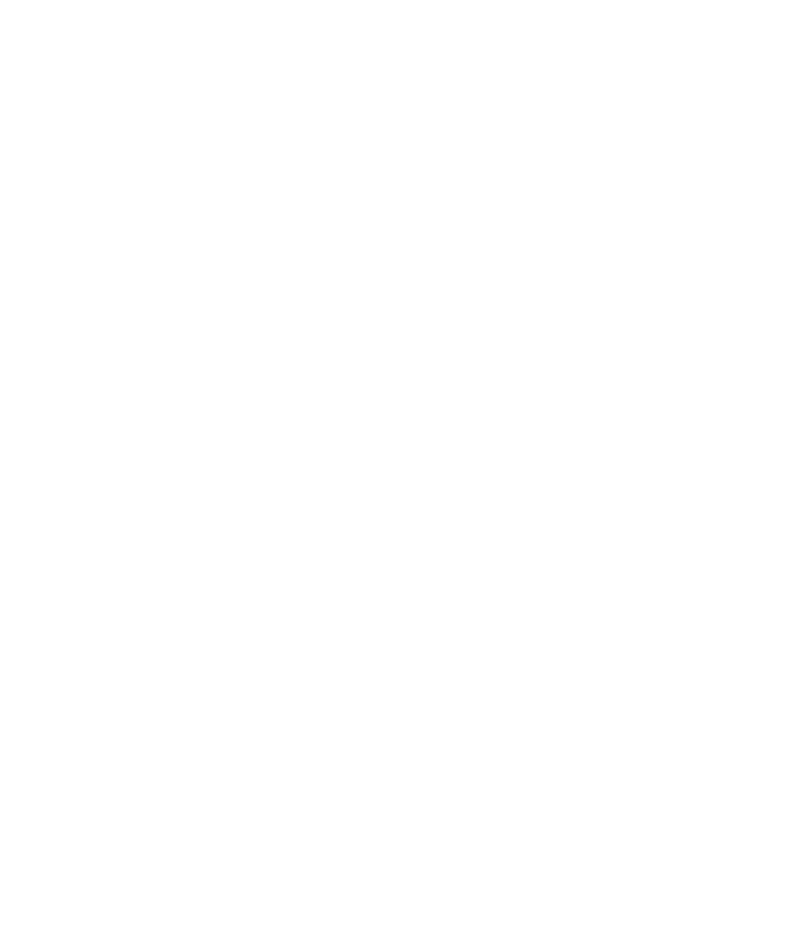
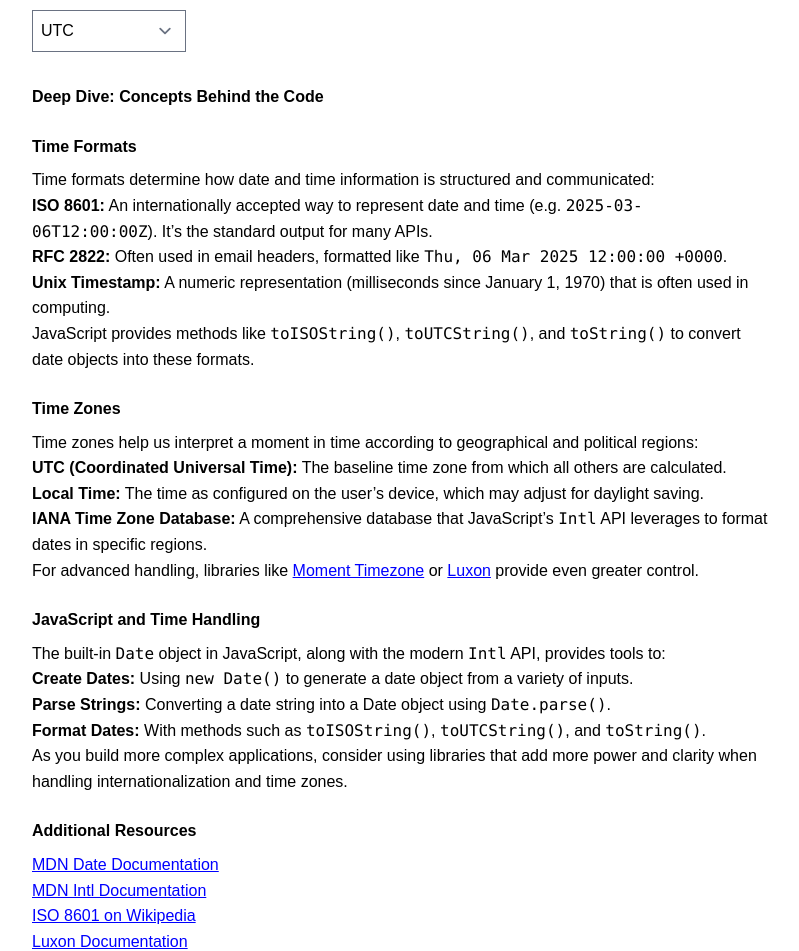
Before and after one commit to Danny-Cisco/danny-cisco, a SvelteKit app: page /understand-stuff/web-dev-time-formats in a window 1280 px wide. Before the commit this address had no page. Shown: the part 423-1374 px from the top of the page, without its empty margins (240-1039 px from the left). Before the commit the page ends 800 px from the top, so only its background shows below. Built offline with nearby package versions, Linux system fonts and the light colour scheme.

Commit message:
fixed links and added time page

```diff
--- a/src/app.html
+++ b/src/app.html
@@ -17,4 +17,15 @@
 		height: 100%;
 		display: relative;
 	}
+
+	h1,
+	h2,
+	h3 {
+		font-weight: bold;
+		margin-bottom: 0.5rem;
+	}
+	a {
+		text-decoration: underline;
+		color: blue;
+	}
 </style>
--- a/src/routes/+page.svelte
+++ b/src/routes/+page.svelte
@@ -73,7 +73,7 @@
 					<p class="mb-4 text-gray-600">
 						Let Memmy Pets brainstorm fun mnemonics for helping learning stick
 					</p>
-					<a href="www.memmypets.com" class="font-medium text-blue-600 hover:text-blue-800">
+					<a href="http://memmypets.com" class="font-medium text-blue-600 hover:text-blue-800">
 						Visit Memmy Pets →
 					</a>
 				</div>
@@ -90,7 +90,7 @@
 				<div class="p-6">
 					<h3 class="mb-2 text-xl font-bold">MindMapr.ai</h3>
 					<p class="mb-4 text-gray-600">SEE the conversation we are swimming in...</p>
-					<a href="www.mindmapr.dev" class="font-medium text-blue-600 hover:text-blue-800">
+					<a href="http://mindmapr.dev" class="font-medium text-blue-600 hover:text-blue-800">
 						Visit MindMapr.ai →
 					</a>
 				</div>
--- a/src/routes/understand-stuff/+page.svelte
+++ b/src/routes/understand-stuff/+page.svelte
@@ -14,6 +14,11 @@
 			title: 'Naming Conventions',
 			path: '/understand-stuff/naming-conventions',
 			description: 'When to use snake_case, camelCase etc'
+		},
+		{
+			title: 'Web Dev Time Formats',
+			path: '/understand-stuff/web-dev-time-formats',
+			description: 'Everything there is to know about time formats on the web'
 		}
 	];
 </script>
--- /dev/null
+++ b/src/routes/understand-stuff/web-dev-time-formats/+page.svelte
@@ -0,0 +1,209 @@
+<script lang="ts">
+	// We use Svelte’s reactivity to update our values when the user interacts
+	let dateInput = '';
+	let dateObj: Date;
+	let isoString = '';
+	let utcString = '';
+	let localString = '';
+	let unixTimestamp = 0;
+	let formattedZone = '';
+
+	// A selection of time zones to experiment with.
+	// (You can easily add more from the IANA time zone list.)
+	let timeZones = ['UTC', 'America/New_York', 'Europe/London', 'Asia/Tokyo'];
+	let selectedTimeZone = 'UTC';
+
+	// This function updates all our output variables based on the input date and chosen time zone.
+	function updateDate() {
+		if (dateInput) {
+			// Create a new date object based on the input string
+			dateObj = new Date(dateInput);
+			// ISO 8601: e.g. "2025-03-06T12:00:00.000Z"
+			isoString = dateObj.toISOString();
+			// UTC String: e.g. "Thu, 06 Mar 2025 12:00:00 GMT"
+			utcString = dateObj.toUTCString();
+			// Local string based on the user's environment
+			localString = dateObj.toString();
+			// Unix timestamp (in milliseconds)
+			unixTimestamp = dateObj.getTime();
+			// Using Intl.DateTimeFormat to format the date for the selected time zone.
+			formattedZone = new Intl.DateTimeFormat('en-US', {
+				timeZone: selectedTimeZone,
+				year: 'numeric',
+				month: 'long',
+				day: 'numeric',
+				hour: 'numeric',
+				minute: 'numeric',
+				second: 'numeric'
+			}).format(dateObj);
+		}
+	}
+</script>
+
+<div class="container">
+	<h1>Time Formats on the Web</h1>
+	<p>
+		This interactive page explains everything about time formats, time zones, and how JavaScript
+		deals with date and time. You’ll see live examples as you change the date, time, and selected
+		time zone.
+	</p>
+
+	<h2>1. Input a Date and Time</h2>
+	<p>Use the control below to pick a date and time. The browser will display a localized picker.</p>
+	<input type="datetime-local" bind:value={dateInput} on:change={updateDate} />
+
+	<h2>2. Select a Time Zone</h2>
+	<p>
+		Choose a time zone to see how the same moment is represented in different parts of the world.
+	</p>
+	<select bind:value={selectedTimeZone} on:change={updateDate}>
+		{#each timeZones as tz}
+			<option value={tz}>{tz}</option>
+		{/each}
+	</select>
+
+	{#if dateInput}
+		<h2>3. Output Formats</h2>
+		<div class="code-block">
+			<p><strong>ISO 8601:</strong> {isoString}</p>
+			<p><strong>UTC String:</strong> {utcString}</p>
+			<p><strong>Local String:</strong> {localString}</p>
+			<p><strong>Unix Timestamp:</strong> {unixTimestamp}</p>
+			<p>
+				<strong>Formatted in {selectedTimeZone}:</strong>
+				{formattedZone}
+			</p>
+		</div>
+	{/if}
+
+	<h2>Deep Dive: Concepts Behind the Code</h2>
+
+	<section>
+		<h3>Time Formats</h3>
+		<p>Time formats determine how date and time information is structured and communicated:</p>
+		<ul>
+			<li>
+				<strong>ISO 8601:</strong> An internationally accepted way to represent date and time (e.g.
+				<code>2025-03-06T12:00:00Z</code>). It’s the standard output for many APIs.
+			</li>
+			<li>
+				<strong>RFC 2822:</strong> Often used in email headers, formatted like
+				<code>Thu, 06 Mar 2025 12:00:00 +0000</code>.
+			</li>
+			<li>
+				<strong>Unix Timestamp:</strong> A numeric representation (milliseconds since January 1, 1970)
+				that is often used in computing.
+			</li>
+		</ul>
+		<p>
+			JavaScript provides methods like <code>toISOString()</code>, <code>toUTCString()</code>, and
+			<code>toString()</code> to convert date objects into these formats.
+		</p>
+	</section>
+
+	<section>
+		<h3>Time Zones</h3>
+		<p>
+			Time zones help us interpret a moment in time according to geographical and political regions:
+		</p>
+		<ul>
+			<li>
+				<strong>UTC (Coordinated Universal Time):</strong> The baseline time zone from which all others
+				are calculated.
+			</li>
+			<li>
+				<strong>Local Time:</strong> The time as configured on the user’s device, which may adjust for
+				daylight saving.
+			</li>
+			<li>
+				<strong>IANA Time Zone Database:</strong> A comprehensive database that JavaScript’s
+				<code>Intl</code> API leverages to format dates in specific regions.
+			</li>
+		</ul>
+		<p>
+			For advanced handling, libraries like <a href="https://momentjs.com/timezone/" target="_blank"
+				>Moment Timezone</a
+			>
+			or <a href="https://moment.github.io/luxon/" target="_blank">Luxon</a> provide even greater control.
+		</p>
+	</section>
+
+	<section>
+		<h3>JavaScript and Time Handling</h3>
+		<p>
+			The built-in <code>Date</code> object in JavaScript, along with the modern <code>Intl</code> API,
+			provides tools to:
+		</p>
+		<ul>
+			<li>
+				<strong>Create Dates:</strong> Using <code>new Date()</code> to generate a date object from a
+				variety of inputs.
+			</li>
+			<li>
+				<strong>Parse Strings:</strong> Converting a date string into a Date object using
+				<code>Date.parse()</code>.
+			</li>
+			<li>
+				<strong>Format Dates:</strong> With methods such as <code>toISOString()</code>,
+				<code>toUTCString()</code>, and <code>toString()</code>.
+			</li>
+		</ul>
+		<p>
+			As you build more complex applications, consider using libraries that add more power and
+			clarity when handling internationalization and time zones.
+		</p>
+	</section>
+
+	<h2>Additional Resources</h2>
+	<ul>
+		<li>
+			<a
+				href="https://developer.mozilla.org/en-US/docs/Web/JavaScript/Reference/Global_Objects/Date"
+				target="_blank"
+			>
+				MDN Date Documentation
+			</a>
+		</li>
+		<li>
+			<a
+				href="https://developer.mozilla.org/en-US/docs/Web/JavaScript/Reference/Global_Objects/Intl"
+				target="_blank"
+			>
+				MDN Intl Documentation
+			</a>
+		</li>
+		<li>
+			<a href="https://en.wikipedia.org/wiki/ISO_8601" target="_blank"> ISO 8601 on Wikipedia </a>
+		</li>
+		<li>
+			<a href="https://moment.github.io/luxon/#/" target="_blank"> Luxon Documentation </a>
+		</li>
+	</ul>
+</div>
+
+<style>
+	.container {
+		max-width: 800px;
+		margin: 0 auto;
+		padding: 2rem;
+		font-family: sans-serif;
+		line-height: 1.6;
+	}
+	input,
+	select {
+		padding: 0.5rem;
+		margin: 0.5rem 0;
+		font-size: 1rem;
+	}
+	.code-block {
+		background: #f5f5f5;
+		padding: 1rem;
+		border-radius: 5px;
+		font-family: monospace;
+	}
+	h1,
+	h2,
+	h3 {
+		margin-top: 1.5rem;
+	}
+</style>
```
